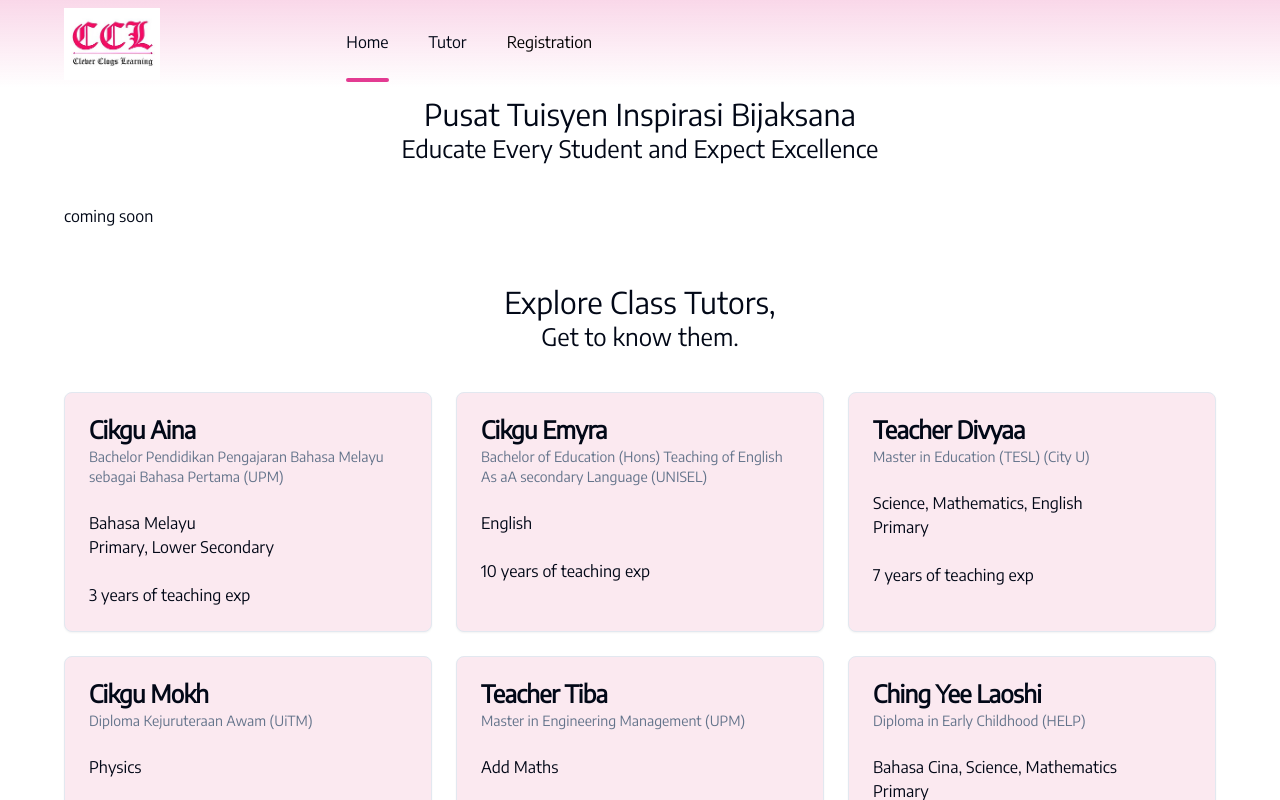
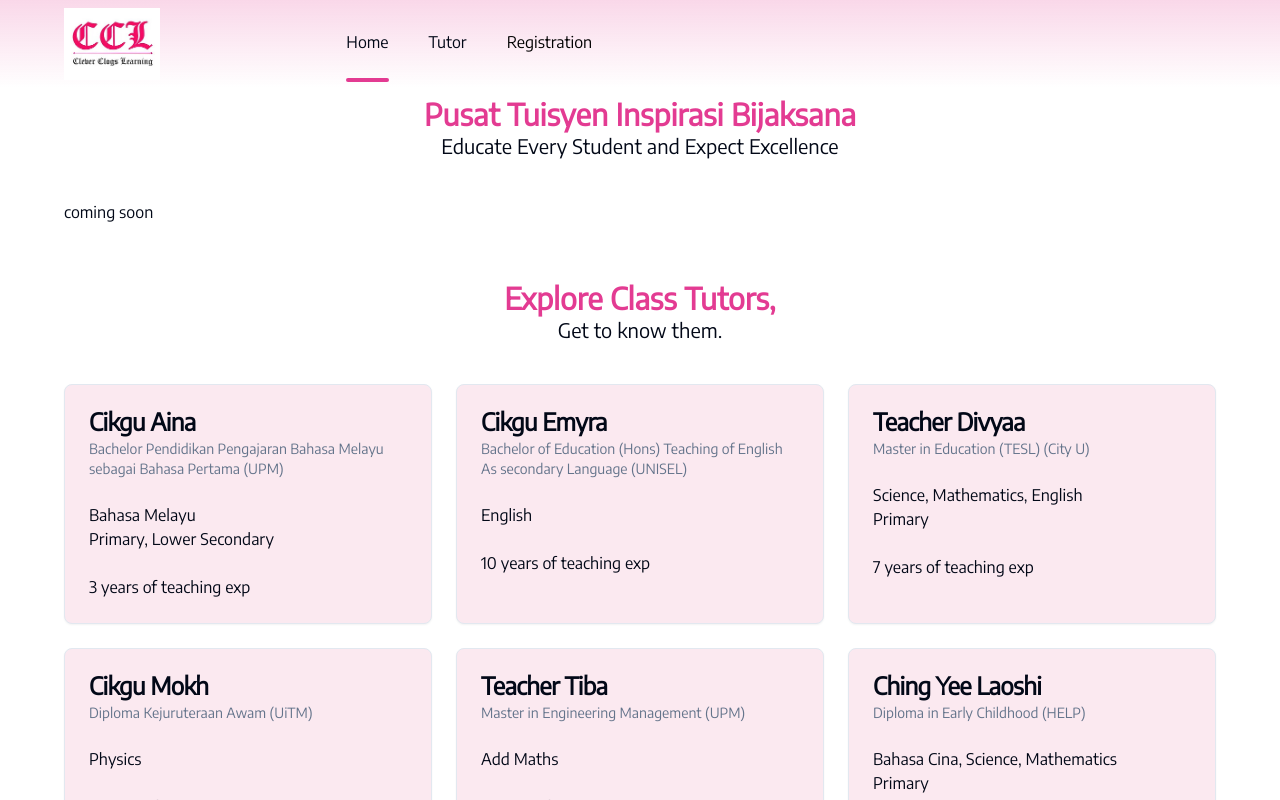
Before and after one commit to KelvinYou/cclearning, a Next.js app: page / in a window 1280 px wide. Shown: the top 800 px of the page. Built offline with nearby package versions, Linux system fonts and the light colour scheme.

Commit message:
feat: init motion

```diff
--- a/package.json
+++ b/package.json
@@ -21,6 +21,7 @@
     "class-variance-authority": "^0.7.0",
     "clsx": "^2.1.1",
     "dayjs": "^1.11.12",
+    "framer-motion": "^11.3.27",
     "lucide-react": "^0.424.0",
     "next": "14.2.5",
     "next-themes": "^0.3.0",
--- a/src/app/(landing)/_components/header.tsx
+++ b/src/app/(landing)/_components/header.tsx
@@ -100,7 +100,7 @@ const Header: React.FC = () => {
       <header
         className={`sm:px-16 px-6  left-0 top-0 z-30 flex w-full items-center bg-gradient-to-b from-primary/20 backdrop-blur-lg ${
           sticky
-            ? "fixed transition to-[#fbe9f0]/50"
+            ? "fixed transition to-primary/5"
             : "absolute to-transparent"
         }`}
       >
--- a/src/data/tutors.ts
+++ b/src/data/tutors.ts
@@ -26,7 +26,7 @@ export const tutors: ITutor[] = [
   },
   {
     name: "Cikgu Emyra",
-    qualification: "Bachelor of Education (Hons) Teaching of English As aA secondary Language",
+    qualification: "Bachelor of Education (Hons) Teaching of English As secondary Language",
     graduateFrom: "",
     graduateFromShort: "UNISEL",
     teachingSince: dayjs("2014-01-01").toDate(),
--- a/src/hoc/section-wrapper.tsx
+++ b/src/hoc/section-wrapper.tsx
@@ -1,4 +1,8 @@
+"use client";
+
 import React from 'react'
+import { motion, Variants } from "framer-motion";
+import { staggerContainer } from '@/utils/motion';
 
 interface IProps {
   id?: string;
@@ -8,16 +12,24 @@ interface IProps {
 }
 
 const SectionWrapper: React.FC<IProps> = ({ id, title, subtitle, children }) => {
+  const containerVariants: Variants = staggerContainer();
+
   return (
-    <section className='sm:px-16 px-6 sm:pt-4 pt-2 pb-10 max-w-7xl mx-auto' >
+    <motion.section
+      variants={containerVariants}
+      initial="hidden"
+      whileInView="show"
+      viewport={{ once: true, amount: 0.25 }}
+      className='sm:px-16 px-6 sm:pt-4 pt-2 pb-10 max-w-7xl mx-auto'
+    >
       <span id={id}></span>
       {title && <div className='flex justify-center items-center flex-col pb-10'>
-        <h1 className='text-3xl'>{title}</h1>
-        <h2 className='text-2xl'>{subtitle}</h2>
+        <h1 className='text-3xl font-bold text-primary'>{title}</h1>
+        <h2 className='text-xl font-light'>{subtitle}</h2>
       </div>}
 
       {children}
-    </section>
+    </motion.section>
   )
 }
 
--- /dev/null
+++ b/src/utils/motion.ts
@@ -0,0 +1,106 @@
+// Text Variant motion
+export const textVariant = (delay: number = 0) => {
+  return {
+    hidden: {
+      y: -50,
+      opacity: 0,
+    },
+    show: {
+      y: 0,
+      opacity: 1,
+      transition: {
+        type: "spring",
+        duration: 1.25,
+        delay: delay,
+      },
+    },
+  };
+};
+
+// FadeIn motion
+export const fadeIn = (
+  direction?: string,
+  type?: string,
+  delay?: number,
+  duration?: number
+) => {
+  return {
+    hidden: {
+      x: direction === "left" ? 100 : direction === "right" ? -100 : 0,
+      y: direction === "up" ? 100 : direction === "down" ? -100 : 0,
+      opacity: 0,
+    },
+    show: {
+      x: 0,
+      y: 0,
+      opacity: 1,
+      transition: {
+        type: type,
+        delay: delay,
+        duration: duration,
+        ease: "easeOut",
+      },
+    },
+  };
+};
+
+// zoom in motion
+export const zoomIn = (delay?: number, duration?: number) => {
+  return {
+    hidden: {
+      scale: 0,
+      opacity: 0,
+    },
+    show: {
+      scale: 1,
+      opacity: 1,
+      transition: {
+        type: "tween",
+        delay: delay,
+        duration: duration,
+        ease: "easeOut",
+      },
+    },
+  };
+};
+
+// slide in motion
+export const slideIn = (
+  direction?: string,
+  type?: string,
+  delay?: number,
+  duration?: number
+) => {
+  return {
+    hidden: {
+      x: direction === "left" ? "-100%" : direction === "right" ? "100%" : 0,
+      y: direction === "up" ? "100%" : direction === "down" ? "100%" : 0,
+    },
+    show: {
+      x: 0,
+      y: 0,
+      transition: {
+        type: type,
+        delay: delay,
+        duration: duration,
+        ease: "easeOut",
+      },
+    },
+  };
+};
+
+// staggered container motion
+export const staggerContainer = (
+  staggerChildren?: number,
+  delayChildren?: number
+) => {
+  return {
+    hidden: {},
+    show: {
+      transition: {
+        staggerChildren: staggerChildren,
+        delayChildren: delayChildren || 0,
+      },
+    },
+  };
+};
```
Also changed, not shown: 1 other file (tests, documents, lock files or other folders).
